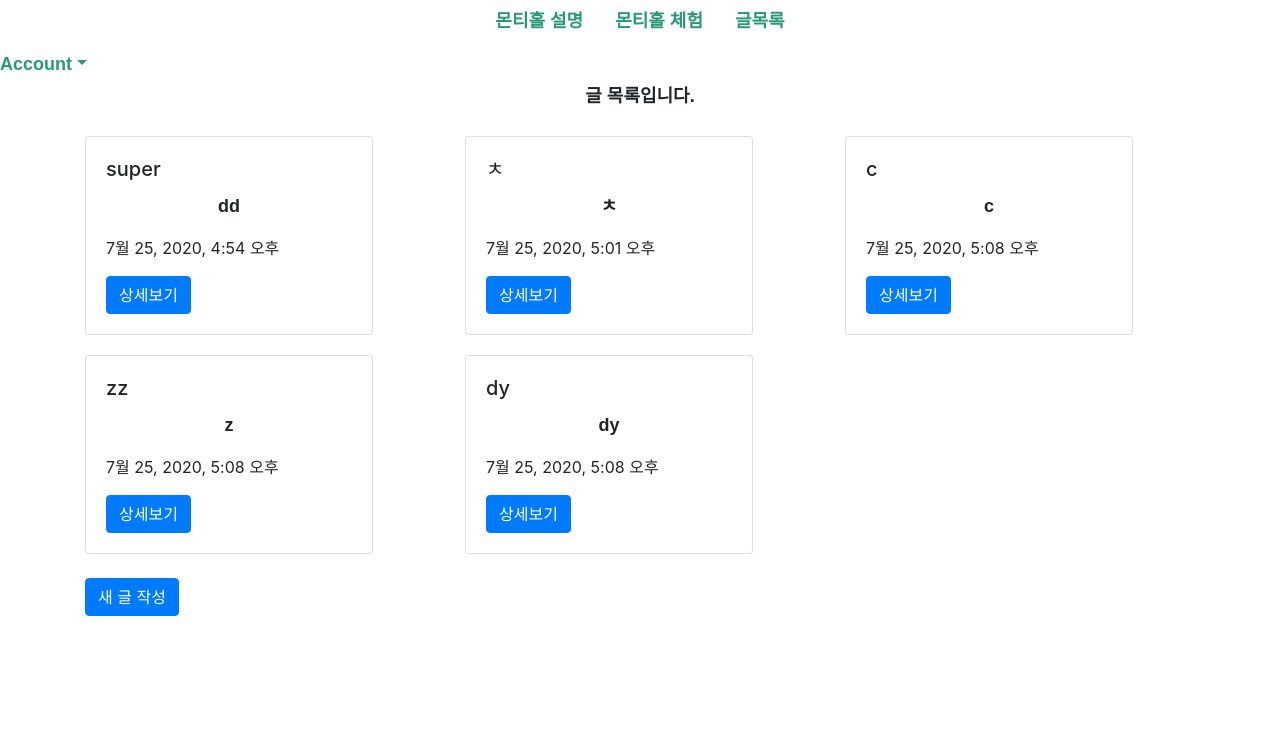
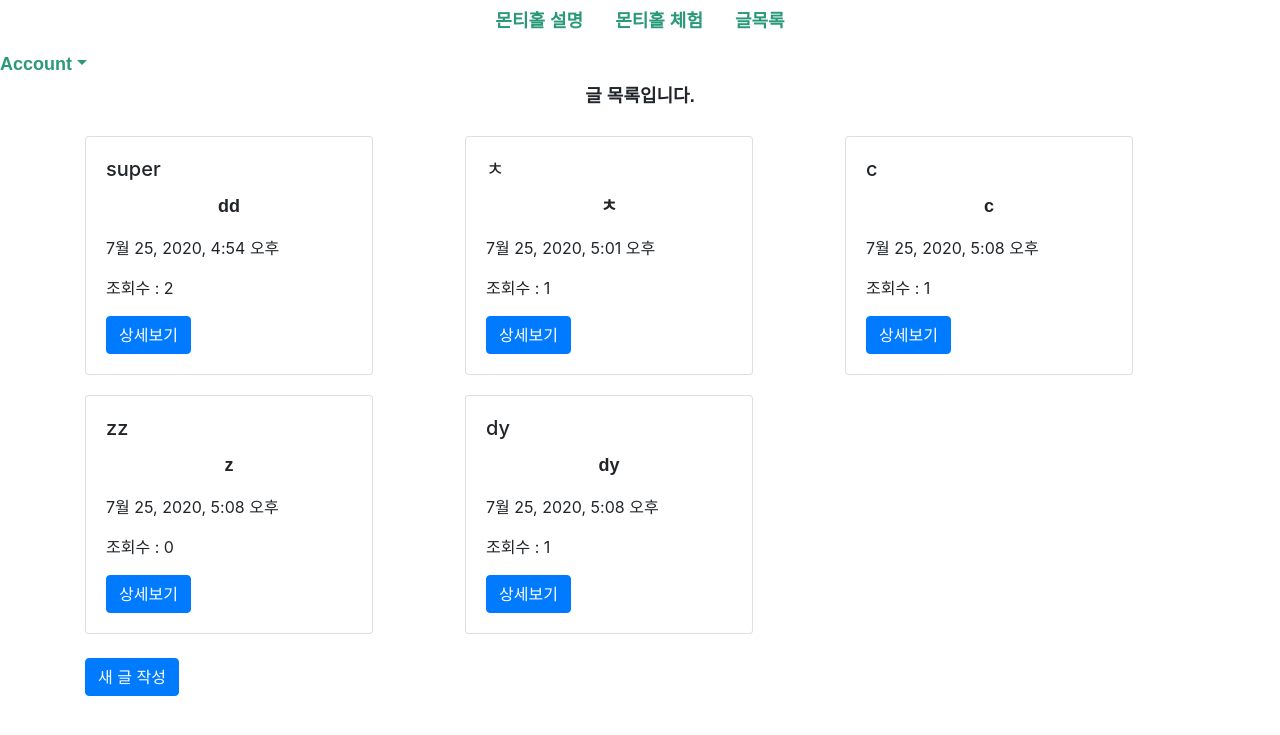
Before and after one commit to dddooo9/week1, a Django app: page /posts/ in a window 1280 px wide. Shown: the top 735 px of the page. Run offline with Django 3.2, Linux system fonts and the light colour scheme; a user stored in the database is signed in; data comes from the database, SQL or seed files in the repository; both versions use the stored data as it was after the commit; some libraries are stand-ins or nearby versions.

Commit message:
viewcount

```diff
--- a/posts/templates/posts/main.html
+++ b/posts/templates/posts/main.html
@@ -13,6 +13,7 @@
                     <h5 class="card-title">{{ post.title }}</h5>
                     <p class="card-text">{{ post.content }}</p>
                     <p>{{ post.created_at }}</p>
+                    <p>조회수 : {{ post.view_count }}</p>
                     <a href="{% url 'posts:show' post.pk %}" class="btn btn-primary">상세보기</a>
                 </div>
             </div>
--- a/posts/templates/posts/show.html
+++ b/posts/templates/posts/show.html
@@ -13,6 +13,7 @@
 <h3>글 내용 : {{ post.content }} </h3><br>
 <h3>작성 시각 : {{ post.created_at }} </h3><br>
 <h3>수정 시각 : {{  post.updated_at }}</h3><br>
+<h3>조회수 : {{  post.view_count }}</h3><br>
 
 {% if post.image %}
     <img src ="{{ post.image.url }}">
--- a/posts/views.py
+++ b/posts/views.py
@@ -20,6 +20,8 @@ def main(request):
 
 def show(request, id):
     post = Post.objects.get(pk=id)
+    post.view_count+=1
+    post.save()
     return render(request, 'posts/show.html', {'post': post})
 
 def update(request, id):
```
Also changed, not shown: db.sqlite3.
